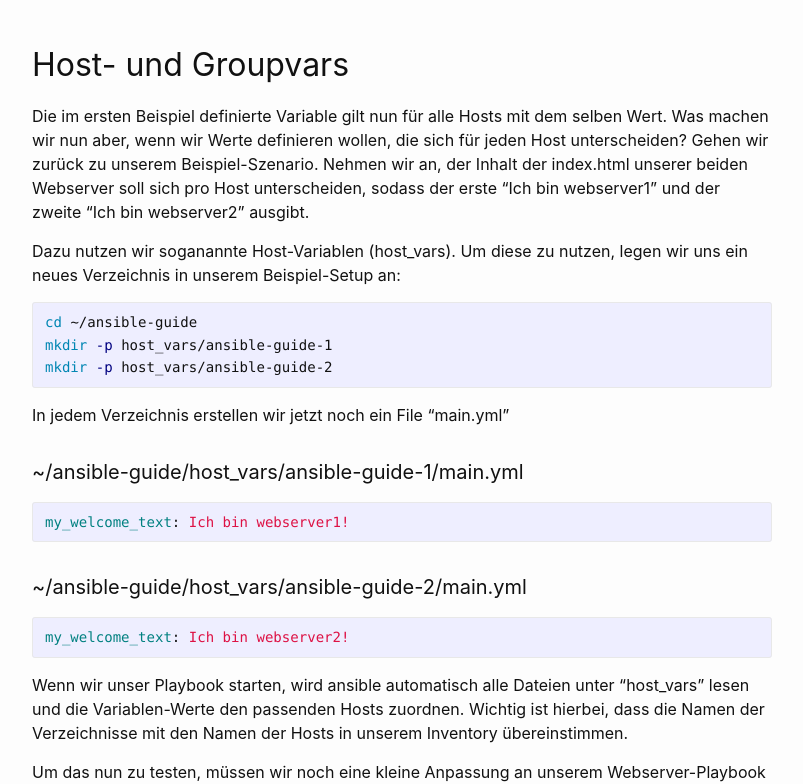
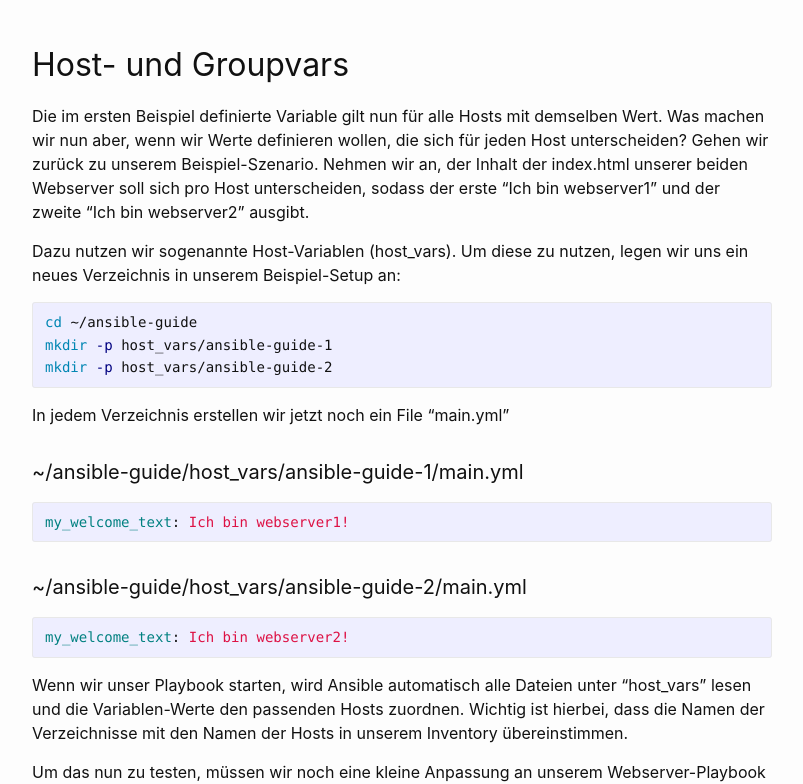
Before and after one commit to dermow/staging, a Jekyll site: the page built from _posts/2021-02-20-ansible-guide-5.markdown, in a window 1280 px wide and 1400 px high, scrolled down 2731 px. Shown: the part 154-938 px from the top of the window, without its empty margins (238-1041 px from the left). Built offline with Jekyll 4.4.1, drawn with Linux system fonts in a browser that asks for light colours; comment, search, counter and statistics services are not loaded; some of the changed text lies outside the part shown.

Commit message:
spellcheck 1

````diff
--- a/_posts/2021-02-20-ansible-guide-5.markdown
+++ b/_posts/2021-02-20-ansible-guide-5.markdown
@@ -110,9 +110,9 @@ overwrite_files: false
 
 ## Host- und Groupvars
 
-Die im ersten Beispiel definierte Variable gilt nun für alle Hosts mit dem selben Wert. Was machen wir nun aber, wenn wir Werte definieren wollen, die sich für jeden Host unterscheiden? Gehen wir zurück zu unserem Beispiel-Szenario. Nehmen wir an, der Inhalt der index.html unserer beiden Webserver soll sich pro Host unterscheiden, sodass der erste "Ich bin webserver1" und der zweite "Ich bin webserver2" ausgibt.
+Die im ersten Beispiel definierte Variable gilt nun für alle Hosts mit demselben Wert. Was machen wir nun aber, wenn wir Werte definieren wollen, die sich für jeden Host unterscheiden? Gehen wir zurück zu unserem Beispiel-Szenario. Nehmen wir an, der Inhalt der index.html unserer beiden Webserver soll sich pro Host unterscheiden, sodass der erste "Ich bin webserver1" und der zweite "Ich bin webserver2" ausgibt.
 
-Dazu nutzen wir soganannte Host-Variablen (host_vars). Um diese zu nutzen, legen wir uns ein neues Verzeichnis in unserem Beispiel-Setup an:
+Dazu nutzen wir sogenannte Host-Variablen (host_vars). Um diese zu nutzen, legen wir uns ein neues Verzeichnis in unserem Beispiel-Setup an:
 
 ```bash
 cd ~/ansible-guide
@@ -131,7 +131,7 @@ my_welcome_text: Ich bin webserver1!
 my_welcome_text: Ich bin webserver2!
 ```
 
-Wenn wir unser Playbook starten, wird ansible automatisch alle Dateien unter "host_vars" lesen und die Variablen-Werte den passenden Hosts zuordnen. Wichtig ist hierbei, dass die Namen der Verzeichnisse mit den Namen der Hosts in unserem Inventory übereinstimmen.
+Wenn wir unser Playbook starten, wird Ansible automatisch alle Dateien unter "host_vars" lesen und die Variablen-Werte den passenden Hosts zuordnen. Wichtig ist hierbei, dass die Namen der Verzeichnisse mit den Namen der Hosts in unserem Inventory übereinstimmen.
 
 Um das nun zu testen, müssen wir noch eine kleine Anpassung an unserem Webserver-Playbook vornehmen. Mit dem Modul "copy" können wir nämlich anstelle einer Quell-Datei auch direkt den gewünschten Inhalt der Zieldatei definieren. Das sieht dann so aus:
 
@@ -230,7 +230,7 @@ Das Modul "debug" ist sehr hilfreich, wenn wir Playbooks erstellen und zwischend
 
 **msg**: Beliebiger String, der dann während dem Play ausgegeben wird
 
-Jetzt müssen wir die Variable "test_text" nur noch definieren. Und zwar für jede Gruppe anders. Wir legen uns auf der selben Ebene wir "host_vars" ein weiteres Verzeichnis an:
+Jetzt müssen wir die Variable "test_text" nur noch definieren. Und zwar für jede Gruppe anders. Wir legen uns auf derselben Ebene wie "host_vars" ein weiteres Verzeichnis an:
 
 ```bash
 mkdir ~/ansible-guide/group_vars
@@ -283,7 +283,7 @@ Wie wir oben sehen, zieht jeder der drei Hosts nun die gruppenspezifische Variab
 
 ## Zusammenfassung
 
-In diesem Kapitel hab ihr gelernt was Variablen sind und wie wir diese an verschiedenen Stellen definieren können. Ihr solltet jetzt insgesamt ein gutes Grundgerüst haben, um die ersten Projekte mit Ansible umzusetzen!
+In diesem Kapitel hab ihr gelernt, was Variablen sind und wie wir diese an verschiedenen Stellen definieren können. Ihr solltet jetzt insgesamt ein gutes Grundgerüst haben, um die ersten Projekte mit Ansible umzusetzen!
 
 Im nächsten Kapitel möchte ich euch dann Facts vorstellen.
 
````
Also changed, not shown: other parts of _posts/2021-02-20-ansible-guide-5.markdown (+6 -6 lines).
